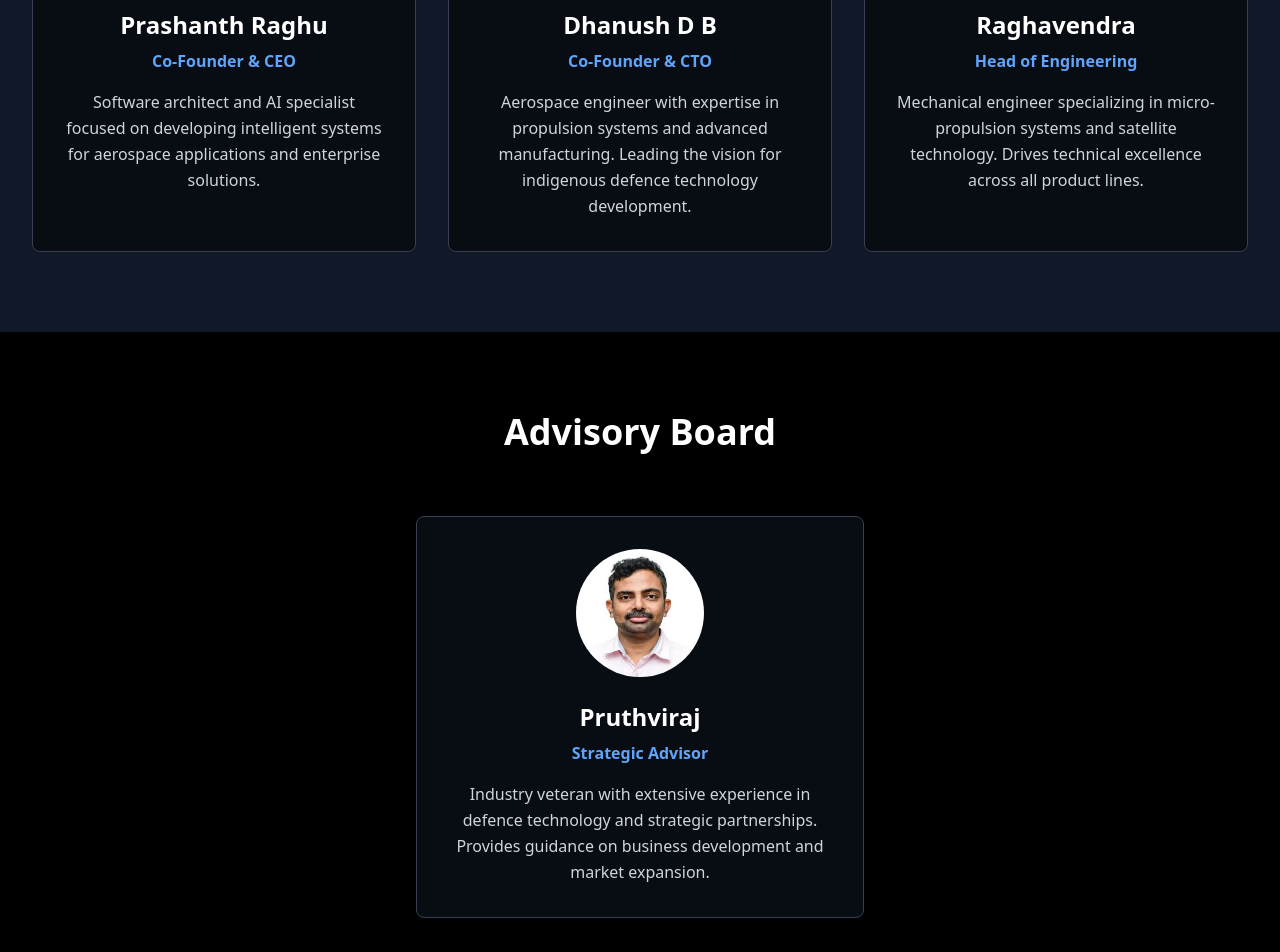
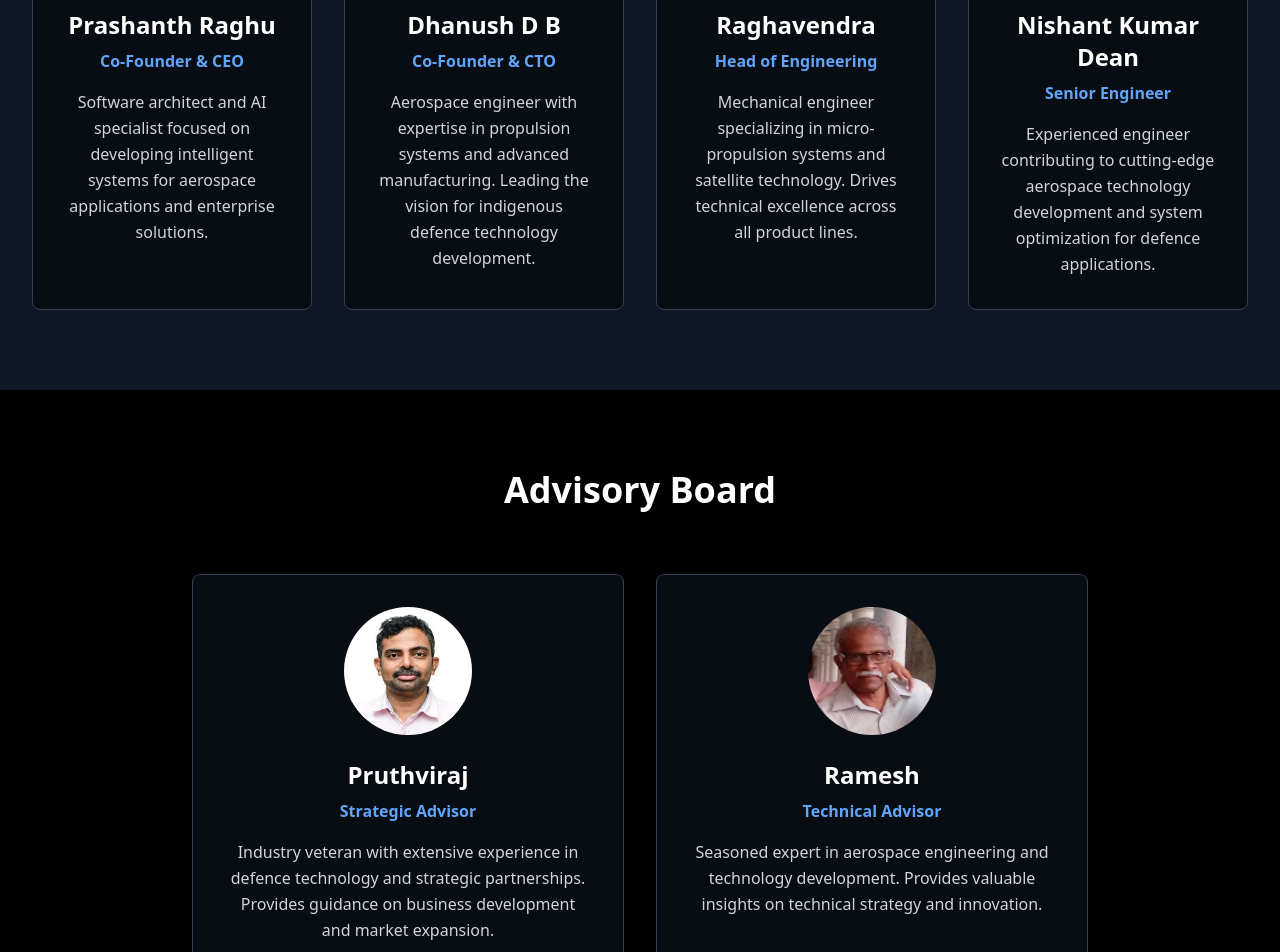
Before and after one commit to Gonagoor-tech/Vayuvya-Defence, a React (Vite) app: page /team in a window 1280 px wide. Shown: the part 820-1772 px from the top of the page. Built offline with nearby package versions, Linux system fonts and the light colour scheme.

Commit message:
Add team member and advisor
Added Nishant Kumar Dean to the team section and Ramesh to the advisory board, including their respective images.

```diff
--- a/src/pages/Team.tsx
+++ b/src/pages/Team.tsx
@@ -1,4 +1,3 @@
-
 import React from 'react';
 import { Card, CardContent } from "@/components/ui/card";
 import { Avatar, AvatarImage, AvatarFallback } from "@/components/ui/avatar";
@@ -25,6 +24,13 @@ const Team = () => {
       bio: 'Mechanical engineer specializing in micro-propulsion systems and satellite technology. Drives technical excellence across all product lines.',
       image: '/lovable-uploads/3ad36d1d-996e-499e-9477-efd313c72130.png',
       initials: 'RG'
+    },
+    {
+      name: 'Nishant Kumar Dean',
+      role: 'Senior Engineer',
+      bio: 'Experienced engineer contributing to cutting-edge aerospace technology development and system optimization for defence applications.',
+      image: '/lovable-uploads/6065d473-f5ae-4551-9c0c-7354ed4dc584.png',
+      initials: 'NK'
     }
   ];
 
@@ -35,6 +41,13 @@ const Team = () => {
       bio: 'Industry veteran with extensive experience in defence technology and strategic partnerships. Provides guidance on business development and market expansion.',
       image: '/lovable-uploads/de66633b-c246-4a31-9c0d-273536ff816b.png',
       initials: 'PV'
+    },
+    {
+      name: 'Ramesh',
+      role: 'Technical Advisor',
+      bio: 'Seasoned expert in aerospace engineering and technology development. Provides valuable insights on technical strategy and innovation.',
+      image: '/lovable-uploads/e6b9e2e2-fccc-4e27-81c9-1fbb67e33d1a.png',
+      initials: 'RM'
     }
   ];
 
@@ -56,7 +69,7 @@ const Team = () => {
       <section className="py-20 bg-gray-900">
         <div className="max-w-7xl mx-auto px-4 sm:px-6 lg:px-8">
           <h2 className="text-4xl font-bold text-center mb-16">Leadership Team</h2>
-          <div className="grid grid-cols-1 md:grid-cols-2 lg:grid-cols-3 gap-8">
+          <div className="grid grid-cols-1 md:grid-cols-2 lg:grid-cols-4 gap-8">
             {teamMembers.map((member, index) => (
               <Card key={index} className="bg-black/50 border-gray-700 hover:border-blue-400 transition-all duration-300">
                 <CardContent className="p-8 text-center">
@@ -78,8 +91,7 @@ const Team = () => {
       <section className="py-20 bg-black">
         <div className="max-w-7xl mx-auto px-4 sm:px-6 lg:px-8">
           <h2 className="text-4xl font-bold text-center mb-16">Advisory Board</h2>
-          <div className="flex justify-center">
-            <div className="max-w-md">
+          <div className="grid grid-cols-1 md:grid-cols-2 gap-8 max-w-4xl mx-auto">
             {advisors.map((advisor, index) => (
               <Card key={index} className="bg-gray-900/50 border-gray-700 hover:border-blue-400 transition-all duration-300">
                 <CardContent className="p-8 text-center">
@@ -93,7 +105,6 @@ const Team = () => {
                 </CardContent>
               </Card>
             ))}
-            </div>
           </div>
         </div>
       </section>
```
Also changed, not shown: public/lovable-uploads/6065d473-f5ae-4551-9c0c-7354ed4dc584.png (added), public/lovable-uploads/e6b9e2e2-fccc-4e27-81c9-1fbb67e33d1a.png (added). Lines whose indentation alone changed are shown as unchanged.
